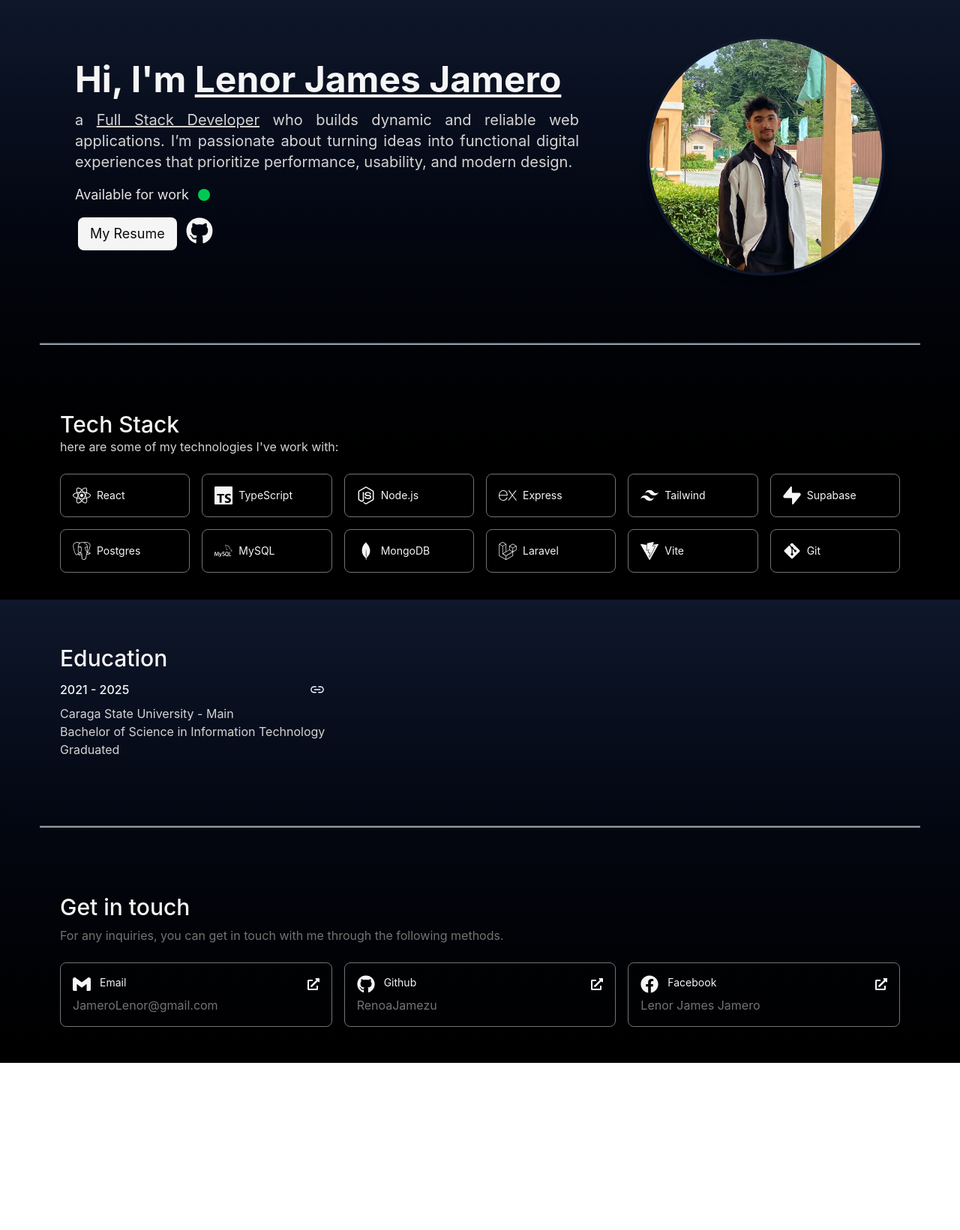
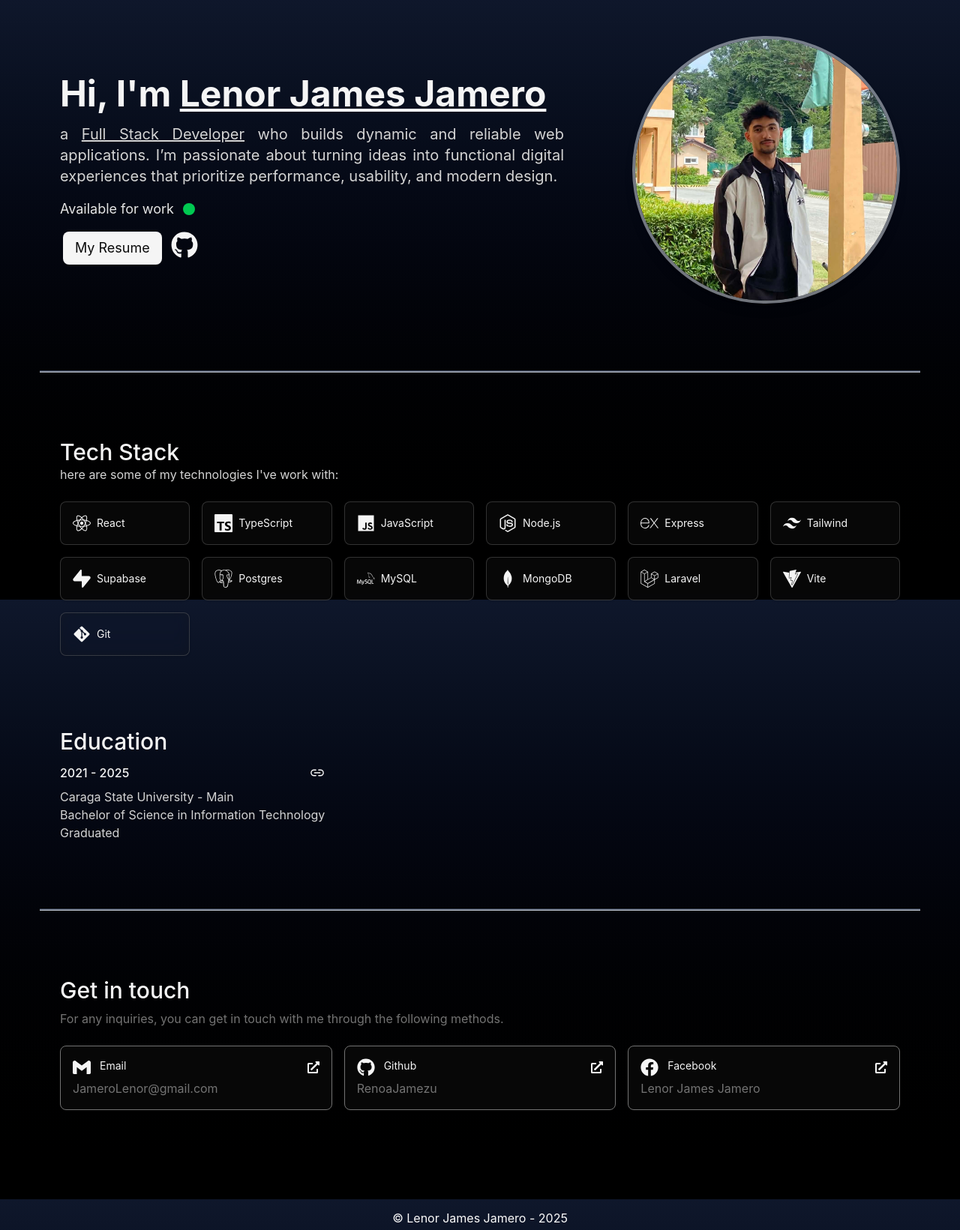
Before and after one commit to RenoaJamezu/JameroLenor, a React (Vite) app: page / in a window 1280 px wide. Shown: the whole page at 75% size. Before the commit the page ends 1418 px from the top, so only its background shows below. Built offline with nearby package versions, Linux system fonts and the light colour scheme.

Commit message:
feat: add Footer component and integrate it into App; update Hero and Stack components for improved layout and styling

```diff
--- a/src/App.tsx
+++ b/src/App.tsx
@@ -1,5 +1,7 @@
 import './App.css'
+import Footer from './components/Footer'
 // import About from './components/sections/About'
+// import Certificate from './components/sections/Certificate'
 import Contact from './components/sections/Contact'
 import Education from './components/sections/Education'
 import Hero from './components/sections/Hero'
@@ -17,8 +19,10 @@ function App() {
         <Stack />
         {/* <Project /> */}
         <Education />
+        {/* <Certificate /> */}
         <hr className="w-11/12 h-1 bg-linear-to-b from-slate-900 to-slate-200 my-10" />
         <Contact />
+        <Footer />
       </main>
     </>
   )
--- a/src/components/Footer.tsx
+++ b/src/components/Footer.tsx
@@ -1,5 +1,7 @@
 export default function Footer() {
   return (
-    <div>Footer</div>
+    <section className="w-full max-w-6xl mx-auto px-4 items-center mt-20 py-1 flex flex-col text-neutral-50">
+      <p>© Lenor James Jamero - 2025</p>
+    </section>
   )
 }
--- /dev/null
+++ b/src/components/sections/Certificate.tsx
@@ -0,0 +1,9 @@
+export default function Certificate() {
+  return (
+    <section className="w-full max-w-6xl mx-auto px-4 py-12 flex flex-col">
+      <div className="flex flex-col">
+        <h1 className="text-neutral-100 text-3xl font-medium">Certificates</h1>
+      </div>
+    </section>
+  )
+}
--- a/src/components/sections/Hero.tsx
+++ b/src/components/sections/Hero.tsx
@@ -5,12 +5,12 @@ export default function Hero() {
   return (
     <section className="w-full max-w-6xl mx-auto px-4 py-12 flex flex-col-reverse md:flex-row items-center gap-8 md:gap-12">
       {/* Left */}
-      <div className="w-full md:w-2/3 flex flex-col justify-center text-center md:text-left px-2 md:px-5">
+      <div className="w-full md:w-2/3 flex flex-col justify-center text-center md:text-left">
         <h1 className="text-2xl text-justify sm:text-3xl md:text-4xl lg:text-5xl font-bold text-neutral-100">
           Hi, I'm <span className="underline decoration-neutral-100">Lenor James Jamero</span>
         </h1>
 
-        <p className="mt-4 text-base text-justify sm:text-lg md:text-xl text-neutral-300 max-w-2xl mx-auto md:mx-0">
+        <p className="mt-4 text-base text-justify sm:text-lg md:text-xl text-neutral-300 max-w-2xl">
           a <span className="underline decoration-neutral-300">Full Stack Developer</span> who builds dynamic and reliable web applications. I’m passionate about turning ideas into functional digital experiences that prioritize performance, usability, and modern design.
         </p>
 
@@ -35,12 +35,14 @@ export default function Hero() {
       </div>
 
       {/* Right */}
-      <div className="w-auto md:w-1/3 flex justify-center md:justify-end items-center px-5 mb-6 md:mb-0">
-        <img
-          src={HeroNor}
-          alt="Portrait"
-          className="w-40 h-40 sm:w-56 sm:h-56 md:w-80 md:h-80 rounded-full object-cover shadow-lg border-4 border-slate-900 transition-transform transform"
-        />
+      <div className="w-auto md:w-1/3 flex justify-center md:justify-end items-center p-3 md:p-0">
+        <div className="rounded-full border-4 border-slate-200/50 shadow-lg">
+          <img
+            src={HeroNor}
+            alt="Portrait"
+            className="w-full h-full rounded-full object-cover block"
+          />
+        </div>
       </div>
     </section>
   )
--- a/src/components/sections/Stack.tsx
+++ b/src/components/sections/Stack.tsx
@@ -1,4 +1,4 @@
-import { FaReact, FaNodeJs, FaLaravel, FaGitAlt } from "react-icons/fa";
+import { FaReact, FaNodeJs, FaLaravel, FaGitAlt, FaJs } from "react-icons/fa";
 import { SiExpress, SiSupabase, SiPostgresql, SiTailwindcss, SiMysql, SiTypescript, SiMongodb, SiVite } from "react-icons/si";
 import StackBox from "../ui/StackBox";
 
@@ -6,6 +6,7 @@ export default function Stack() {
   const stacks = [
     { name: "React", icon: <FaReact /> },
     { name: "TypeScript", icon: <SiTypescript /> },
+    { name: "JavaScript", icon: <FaJs /> },
     { name: "Node.js", icon: <FaNodeJs /> },
     { name: "Express", icon: <SiExpress /> },
     { name: "Tailwind", icon: <SiTailwindcss /> },
@@ -24,7 +25,7 @@ export default function Stack() {
         <h1 className="text-neutral-100 text-3xl font-medium">Tech Stack</h1>
         <p className="text-neutral-300">here are some of my technologies I've work with:</p>
       </div>
-      <div className="mt-6 grid grid-cols-2 sm:grid-cols-3 md:grid-cols-4 lg:grid-cols-6 gap-4">
+      <div className="mt-6 grid grid-cols-2 md:grid-cols-3 lg:grid-cols-6 gap-4">
         {stacks.map((s) => (
             <StackBox key={s.name} stack={s} />
           ))}
--- a/src/components/ui/ContactBox.tsx
+++ b/src/components/ui/ContactBox.tsx
@@ -9,7 +9,7 @@ type ContactItem = {
 
 const ContactBox = ({contact}: {contact: ContactItem}) => {
   return (
-    <div className="border border-neutral-500 rounded-lg p-4 flex items-center gap-2 min-w-[140px] sm:min-w-40 shadow-sm hover:scale-105 hover:border-neutral-50 transition-transform max-w-full">
+    <div className="bg-neutral-900/30 backdrop-blur-sm backdrop-saturate-150 border border-neutral-500 rounded-lg p-4 flex items-center gap-2 min-w-[140px] sm:min-w-40 shadow-sm hover:scale-105 hover:border-neutral-50 transition-transform max-w-full">
       <a href={contact.link} className="w-full">
         <div className="flex justify-between items-center">
           <div className="flex gap-3">
--- a/src/components/ui/StackBox.tsx
+++ b/src/components/ui/StackBox.tsx
@@ -5,7 +5,7 @@ type StackItem = {
 
 const StackBox = ({ stack }: { stack: StackItem }) => {
   return (
-    <div className="border border-neutral-500 rounded-lg p-4 flex items-center gap-2 min-w-[140px] sm:min-w-40 shadow-sm hover:scale-105 hover:border-neutral-50 transition-transform">
+    <div className="bg-neutral-900/30 backdrop-blur-sm backdrop-saturate-150 border border-neutral-500/40 rounded-lg p-4 flex items-center gap-2 min-w-[140px] sm:min-w-40 shadow-sm hover:scale-105 hover:border-neutral-50 transition-transform">
       <div className="text-2xl text-neutral-100">{stack.icon}</div>
       <div className="text-neutral-100 text-sm">{stack.name}</div>
     </div>
```
